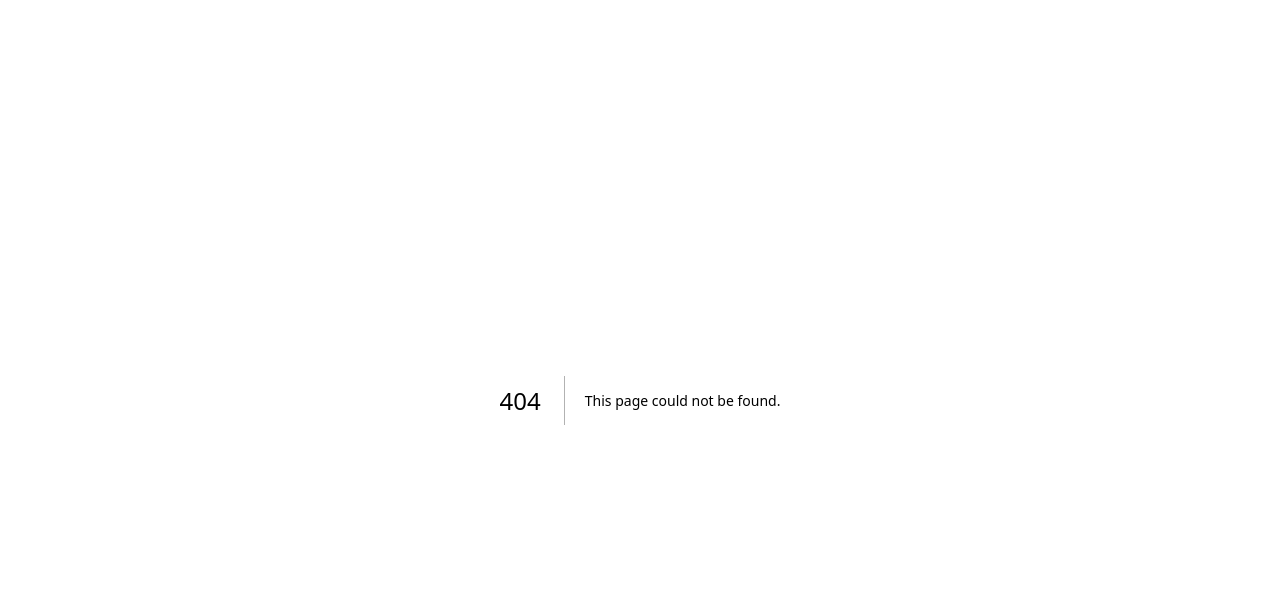
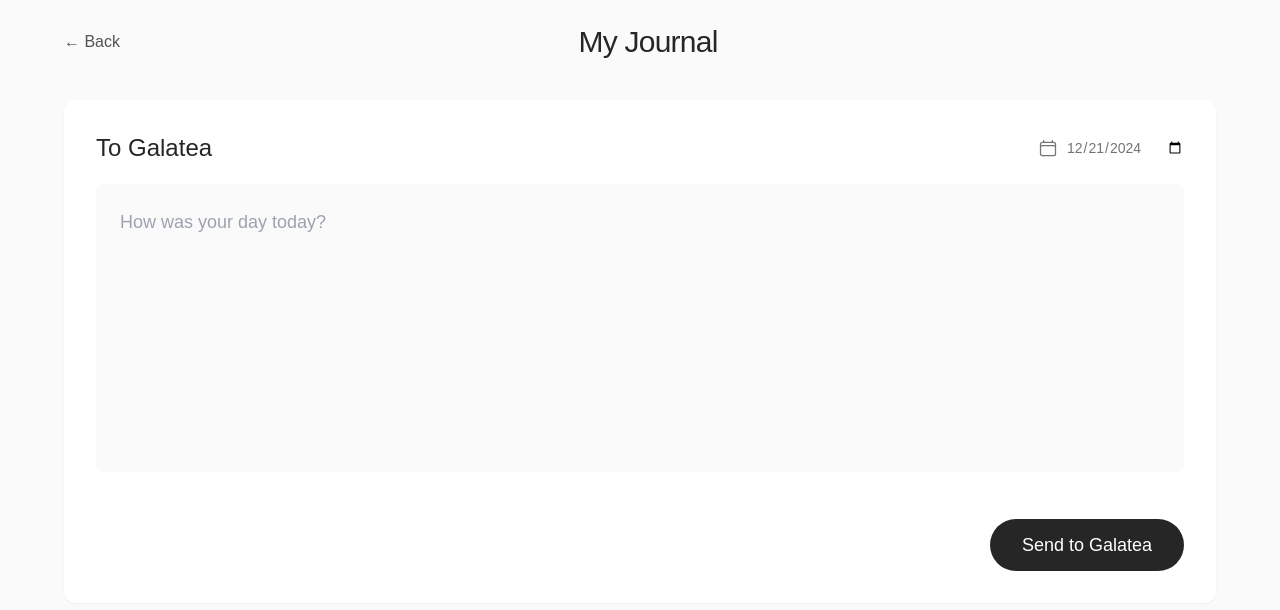
Before and after one commit to sinqua/galatea, a Next.js app: page /diary in a window 1280 px wide. Before the commit this address had no page. Shown: the top 610 px of the page. Built offline with nearby package versions, Linux system fonts and the light colour scheme.

Commit message:
일기 페이지 컴포넌트 추가: 사용자 입력 및 서버 응답 처리 기능 구현

```diff
--- /dev/null
+++ b/app/diary/page.tsx
@@ -0,0 +1,143 @@
+'use client'
+
+import React, { useState } from 'react';
+import { CalendarIcon, ChatBubbleLeftRightIcon } from '@heroicons/react/24/outline';
+import { format } from 'date-fns';
+import Link from 'next/link';
+
+const Spinner = () => (
+  <div className="animate-spin rounded-full h-5 w-5 border-b-2 border-white"></div>
+);
+
+export default function DiaryPage() {
+  const [content, setContent] = useState('');
+  const [date, setDate] = useState(format(new Date(), 'yyyy-MM-dd'));
+  const [isLoading, setIsLoading] = useState(false);
+  const [serverResponse, setServerResponse] = useState<string | null>(null);
+  const [showResponse, setShowResponse] = useState(false);
+
+  const saveEntry = async () => {
+    if (!content.trim() || isLoading) return;
+
+    setIsLoading(true);
+    setServerResponse(null);
+    setShowResponse(false);
+
+    try {
+      // 서버로 데이터 전송
+      const formData = new FormData();
+      formData.append('text', content);
+
+      const response = await fetch(`${process.env.NEXT_PUBLIC_API_URL}/textonly`, {
+        method: 'POST',
+        body: formData,
+      });
+
+      const result = await response.text();
+      console.log("서버 응답:", result);
+
+      // 서버 응답 저장
+      setServerResponse(result);
+      setShowResponse(true);
+
+      // 폼 초기화는 사용자가 응답을 확인한 후에 하도록 변경
+      // setContent('');
+
+    } catch (error) {
+      console.error("서버 전송 오류:", error);
+      alert("일기 저장 중 오류가 발생했습니다.");
+    } finally {
+      setIsLoading(false);
+    }
+  };
+
+  const resetForm = () => {
+    setContent('');
+    setServerResponse(null);
+    setShowResponse(false);
+  };
+
+  return (
+    <div className="min-h-screen bg-neutral-50 text-neutral-800 p-6">
+      <header className="max-w-6xl mx-auto mb-10">
+        <div className="flex justify-between items-center">
+          <Link href="/" className="text-neutral-600 hover:text-neutral-900">
+            &larr; Back
+          </Link>
+          <h1 className="text-3xl font-light tracking-tight">My Journal</h1>
+          <div className="w-10"></div> {/* 균형을 위한 빈 공간 */}
+        </div>
+      </header>
+
+      <main className="max-w-6xl mx-auto">
+        {/* 서버 응답 표시 섹션 */}
+        {showResponse && serverResponse && (
+          <div className="bg-gradient-to-r from-indigo-50 to-purple-50 rounded-xl shadow-sm p-8 mb-10 transition-all duration-500 border border-indigo-100">
+            <div className="flex items-center mb-5">
+              <ChatBubbleLeftRightIcon className="h-6 w-6 mr-3 text-indigo-500" />
+              <h2 className="text-2xl font-light text-indigo-900">Galatea&apos;s Response</h2>
+            </div>
+
+            <div className="bg-white bg-opacity-70 rounded-lg p-5 mb-5 whitespace-pre-wrap text-lg leading-relaxed text-gray-800">
+              {serverResponse}
+            </div>
+
+            <div className="flex justify-end">
+              <button
+                onClick={resetForm}
+                className="px-7 py-3 bg-indigo-600 text-white rounded-full hover:bg-indigo-700 transition-colors"
+              >
+                Write New Entry
+              </button>
+            </div>
+          </div>
+        )}
+
+        {/* 일기 작성 폼 - 응답이 표시되지 않을 때만 보여줌 */}
+        {!showResponse && (
+          <div className="bg-white rounded-xl shadow-sm p-8 mb-10">
+            <div className="flex justify-between items-center mb-5">
+              <h2 className="text-2xl font-light">To Galatea</h2>
+              <div className="flex items-center text-neutral-500">
+                <CalendarIcon className="h-5 w-5 mr-2" />
+                <input
+                  type="date"
+                  value={date}
+                  onChange={(e) => setDate(e.target.value)}
+                  className="bg-transparent border-none text-sm focus:outline-none"
+                />
+              </div>
+            </div>
+
+            <textarea
+              value={content}
+              onChange={(e) => setContent(e.target.value)}
+              placeholder="How was your day today?"
+              className="w-full h-72 p-6 bg-neutral-50 rounded-lg border-none resize-none focus:ring-1 focus:ring-neutral-300 focus:outline-none mb-7 text-lg"
+              disabled={isLoading}
+            ></textarea>
+
+            <div className="flex justify-end pt-3">
+              <button
+                onClick={saveEntry}
+                disabled={isLoading}
+                className={`px-8 py-3 bg-neutral-800 text-white rounded-full transition-colors text-lg flex items-center justify-center ${
+                  isLoading ? 'opacity-70 cursor-not-allowed' : 'hover:bg-neutral-700'
+                }`}
+              >
+                {isLoading ? (
+                  <>
+                    <Spinner />
+                    <span className="ml-3">Sending...</span>
+                  </>
+                ) : (
+                  'Send to Galatea'
+                )}
+              </button>
+            </div>
+          </div>
+        )}
+      </main>
+    </div>
+  );
+}
```
Also changed, not shown: 1 other file (tests, documents, lock files or other folders).
